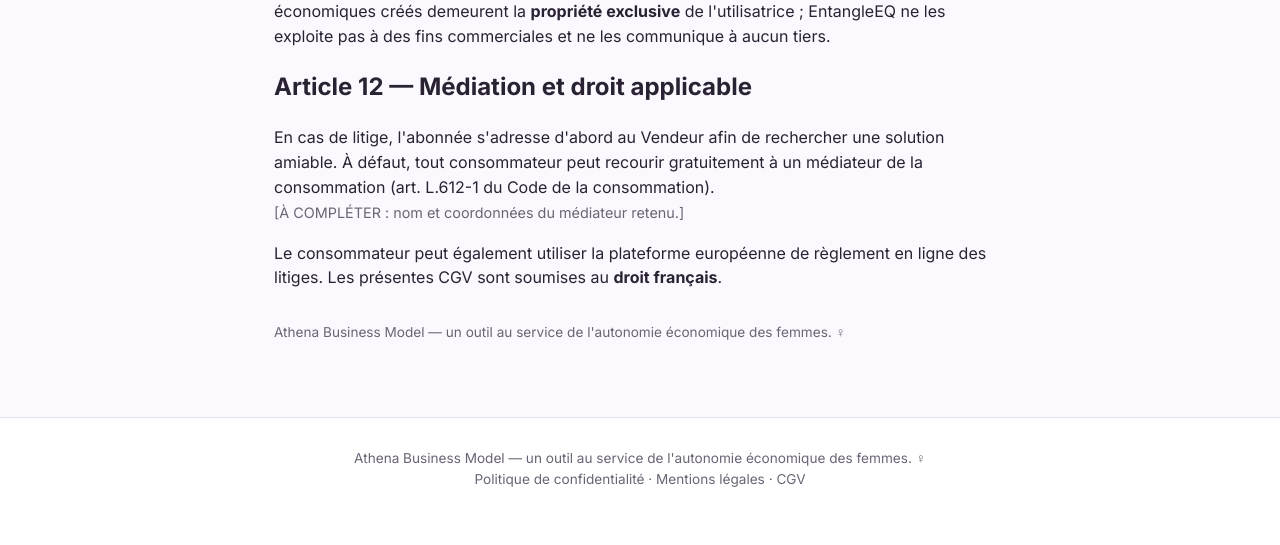
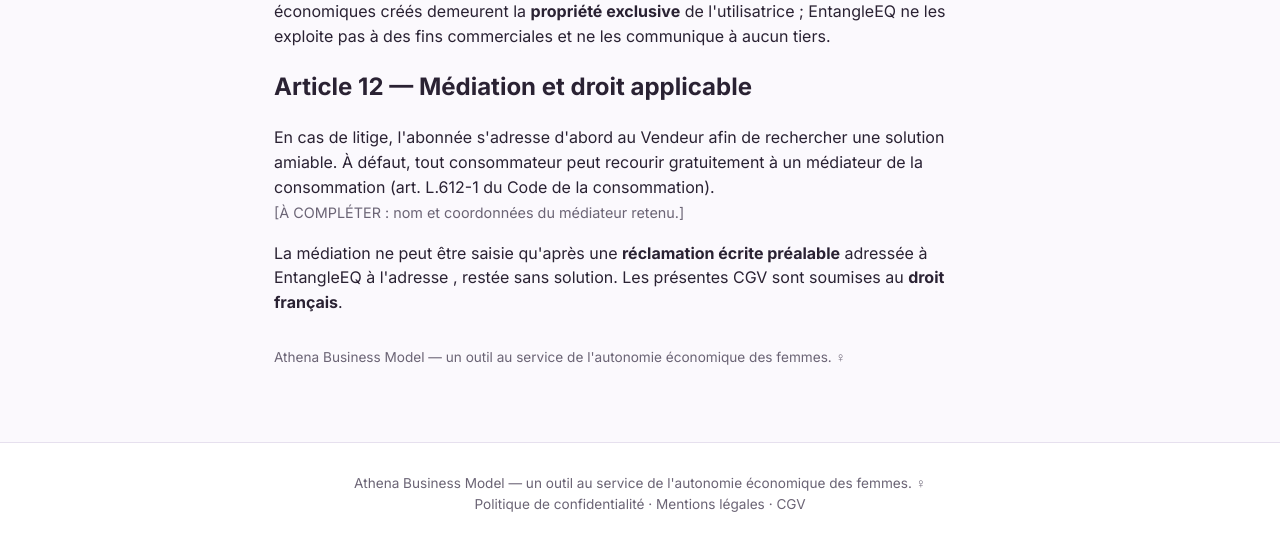
Before and after one commit to Shahinazabdelsalam/athena-business-model, a FastAPI app: page /cgv in a window 1280 px wide. Shown: the part 2929-3474 px from the top of the page. Before the commit the page ends 3416 px from the top, so only its background shows below. Run offline with FastAPI, Linux system fonts and the light colour scheme.

Commit message:
Drop the defunct EU ODR platform reference from the terms
Regulation (EU) 2024/3228 repealed the ODR Regulation and the platform
stopped operating on 20 July 2025, so pointing consumers to it is
misleading. Replace it with the prior-written-complaint step that
actually conditions access to consumer mediation, naming the contact
address so the complaint channel is identifiable.

Co-Authored-By: Claude Opus 4.8 (1M context) <noreply@anthropic.com>

```diff
--- a/app/templates/cgv.html
+++ b/app/templates/cgv.html
@@ -111,8 +111,9 @@
     À défaut, tout consommateur peut recourir gratuitement à un médiateur de la consommation
     (art. L.612-1 du Code de la consommation).<br>
     <span class="muted">[À COMPLÉTER : nom et coordonnées du médiateur retenu.]</span></p>
-  <p>Le consommateur peut également utiliser la plateforme européenne de règlement en ligne des
-    litiges. Les présentes CGV sont soumises au <b>droit français</b>.</p>
+  <p>La médiation ne peut être saisie qu'après une <b>réclamation écrite préalable</b> adressée à
+    EntangleEQ à l'adresse <a href="mailto:{{ admin_email }}">{{ admin_email }}</a>, restée sans
+    solution. Les présentes CGV sont soumises au <b>droit français</b>.</p>
 
   <p class="muted" style="margin-top:32px;font-size:.85rem">
     Athena Business Model — un outil au service de l'autonomie économique des femmes. ♀
```
